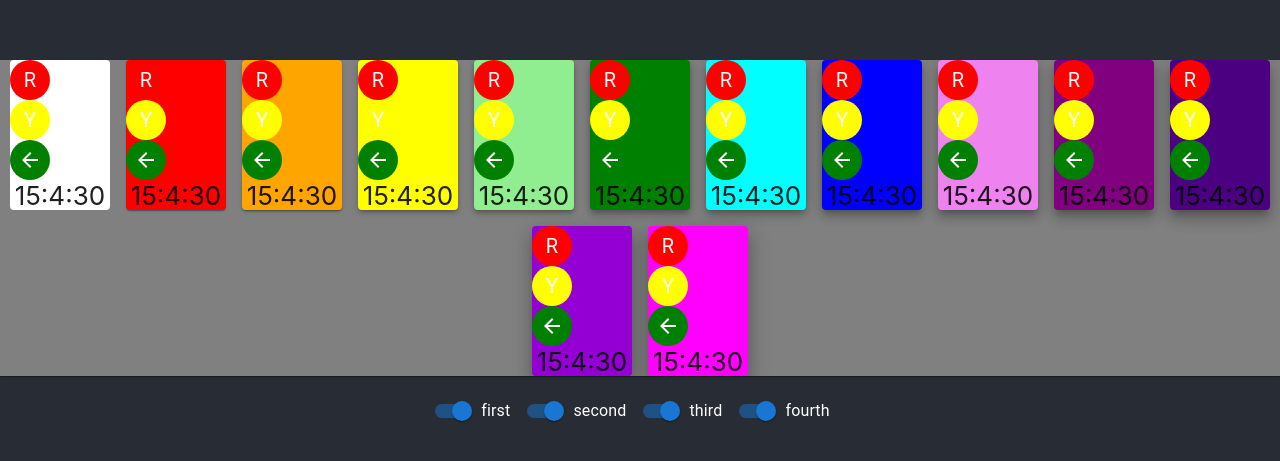
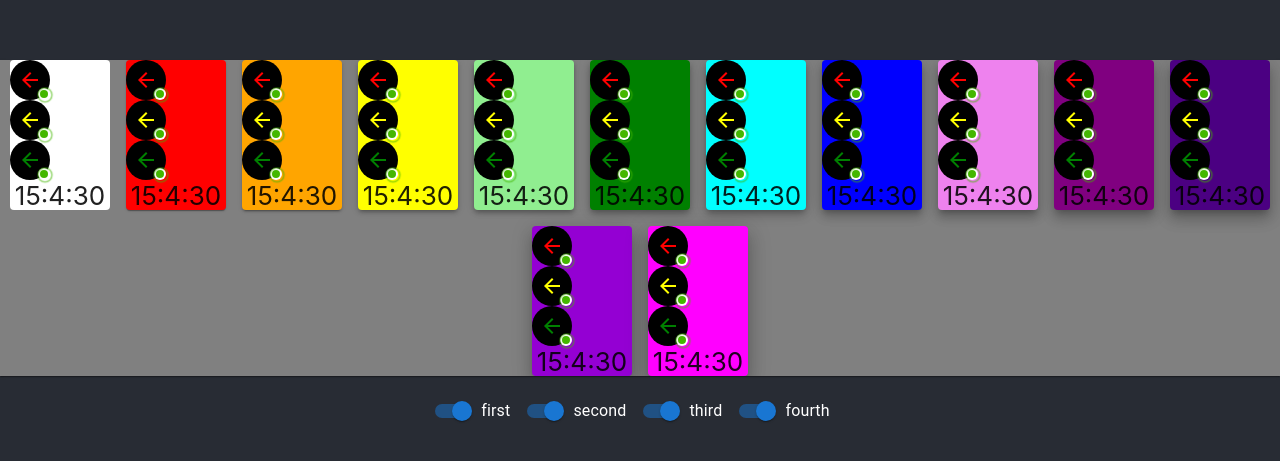
Before and after one commit to jpmhaggerty/traffic-signal, a React (Create React App) app: page / in a window 1280 px wide. Shown: the part 155-616 px from the top of the page. Built offline with nearby package versions, Linux system fonts and the light colour scheme.

Commit message:
Added sub avatars

```diff
--- a/package.json
+++ b/package.json
@@ -16,7 +16,7 @@
     "web-vitals": "^2.1.4"
   },
   "scripts": {
-    "start": "react-scripts start",
+    "start": "react-scripts --openssl-legacy-provider start",
     "build": "react-scripts build",
     "test": "react-scripts test",
     "eject": "react-scripts eject"
--- a/src/App.js
+++ b/src/App.js
@@ -1,5 +1,5 @@
 import "./App.css";
-import React from "react";
+import * as React from "react";
 import BasicSwitches from "./components/BasicSwitches";
 
 function App() {
--- a/src/components/BasicSwitches.js
+++ b/src/components/BasicSwitches.js
@@ -6,6 +6,10 @@
 import Avatar from "@mui/material/Avatar";
 import { useState, useEffect } from "react";
 import ArrowBackIcon from "@mui/icons-material/ArrowBack";
+
+import { styled } from "@mui/material/styles";
+import Badge from "@mui/material/Badge";
+import Stack from "@mui/material/Stack";
 
 export default function BasicSwitches() {
   const [seconds, setSeconds] = useState(0);
@@ -25,10 +29,45 @@
     "purple",
     "indigo",
     "darkviolet",
-    "magenta"
+    "magenta",
   ];
 
   const switchArray = ["first", "second", "third", "fourth"];
+
+  const StyledBadge = styled(Badge)(({ theme }) => ({
+    "& .MuiBadge-badge": {
+      backgroundColor: "#44b700",
+      color: "#44b700",
+      boxShadow: `0 0 0 2px ${theme.palette.background.paper}`,
+      "&::after": {
+        position: "absolute",
+        top: 0,
+        left: 0,
+        width: "100%",
+        height: "100%",
+        borderRadius: "50%",
+        animation: "ripple 1.2s infinite ease-in-out",
+        border: "1px solid currentColor",
+        content: '""',
+      },
+    },
+    "@keyframes ripple": {
+      "0%": {
+        transform: "scale(.8)",
+        opacity: 1,
+      },
+      "100%": {
+        transform: "scale(2.4)",
+        opacity: 0,
+      },
+    },
+  }));
+
+  const SmallAvatar = styled(Avatar)(({ theme }) => ({
+    width: 22,
+    height: 22,
+    border: `2px solid ${theme.palette.background.paper}`,
+  }));
 
   useEffect(() => {
     let today = new Date();
@@ -61,11 +100,49 @@
                       elevation={index}
                       sx={{ height: 150, width: 100, backgroundColor: element }}
                     >
-                      <Avatar sx={{ bgcolor: "red" }}>R</Avatar>
-                      <Avatar sx={{ bgcolor: "yellow" }}>Y</Avatar>
-                      <Avatar sx={{ bgcolor: "green" }}>
-                        <ArrowBackIcon />
-                      </Avatar>
+                      <Stack direction="row" spacing={2}>
+                        <StyledBadge
+                          overlap="circular"
+                          anchorOrigin={{
+                            vertical: "bottom",
+                            horizontal: "right",
+                          }}
+                          variant="dot"
+                        >
+                          <Avatar sx={{ bgcolor: "black" }}>
+                            <ArrowBackIcon sx={{ color: "red" }} />
+                          </Avatar>
+                        </StyledBadge>
+                      </Stack>
+                      <Stack direction="row" spacing={2}>
+                        <StyledBadge
+                          overlap="circular"
+                          anchorOrigin={{
+                            vertical: "bottom",
+                            horizontal: "right",
+                          }}
+                          variant="dot"
+                        >
+                          <Avatar sx={{ bgcolor: "black" }}>
+                            <ArrowBackIcon sx={{ color: "yellow" }} />
+                          </Avatar>
+                        </StyledBadge>
+                      </Stack>
+                      <Stack direction="row" spacing={2}>
+                        <StyledBadge
+                          overlap="circular"
+                          anchorOrigin={{
+                            vertical: "bottom",
+                            horizontal: "right",
+                          }}
+                          variant="dot"
+                        >
+                          <Avatar sx={{ bgcolor: "black" }}>
+                            <ArrowBackIcon sx={{ color: "green" }} />
+                          </Avatar>
+                        </StyledBadge>
+                      </Stack>
+
                       {hours}
                       {":"}
                       {minutes}
```
